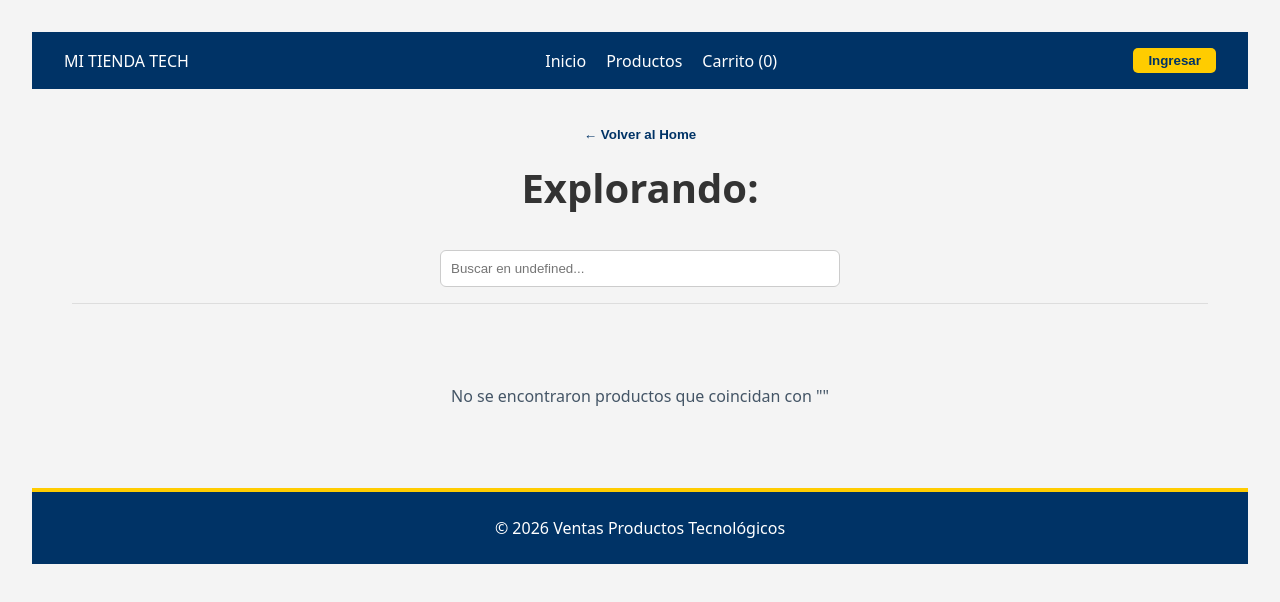
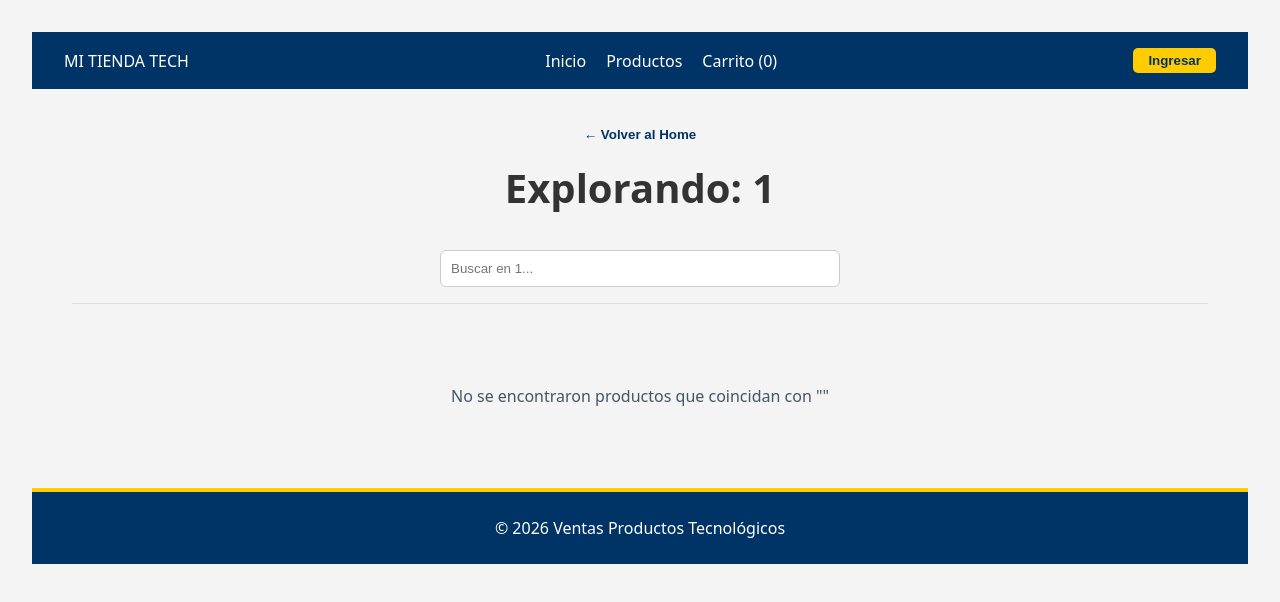
Before and after one commit to DANeiraGarcia/Proyecto-Integrador, a React (Vite) app: page /category/1 in a window 1280 px wide. Shown: the top 602 px of the page. Built offline with nearby package versions, Linux system fonts and the light colour scheme.

Commit message:
refactor: migrar categorías a parámetros de ruta

```diff
--- a/src/pages/CategoryProducts.jsx
+++ b/src/pages/CategoryProducts.jsx
@@ -1,32 +1,42 @@
 import { useState } from "react";
+import { useNavigate, useParams } from "react-router-dom";
 import { getStoredProducts } from "../utils/productsStorage";
 import ProductCard from "../components/ProductCard";
 import ProductDetailsModal from "../components/ProductDetailsModal";
 import styles from "../styles/CategoryProducts.module.css";
 
-const CategoryProducts = ({ category, onBack, onAddToCart }) => {
+const CategoryProducts = ({ onAddToCart }) => {
+  const navigate = useNavigate();
+  const { categoryName } = useParams();
   const allProducts = getStoredProducts();
   const [searchTerm, setSearchTerm] = useState("");
   const [selectedProduct, setSelectedProduct] = useState(null);
 
+  let decodedCategory = "";
+  try {
+    decodedCategory = decodeURIComponent(categoryName || "");
+  } catch {
+    decodedCategory = categoryName || "";
+  }
+
   // 1. Filtramos por la categoría seleccionada y por el buscador
   const filteredProducts = allProducts.filter(
     (p) =>
-      p.categoria === category &&
+      p.categoria === decodedCategory &&
       p.nombre.toLowerCase().includes(searchTerm.toLowerCase()),
   );
 
   return (
     <div className={styles.container}>
       <header className={styles.header}>
-        <button onClick={onBack} className={styles.backBtn}>
+        <button onClick={() => navigate("/")} className={styles.backBtn}>
           ← Volver al Home
         </button>
-        <h1>Explorando: {category}</h1>
+        <h1>Explorando: {decodedCategory}</h1>
         <div className={styles.searchBar}>
           <input
             type="text"
-            placeholder={`Buscar en ${category}...`}
+            placeholder={`Buscar en ${decodedCategory}...`}
             value={searchTerm}
             onChange={(e) => setSearchTerm(e.target.value)}
           />
```
